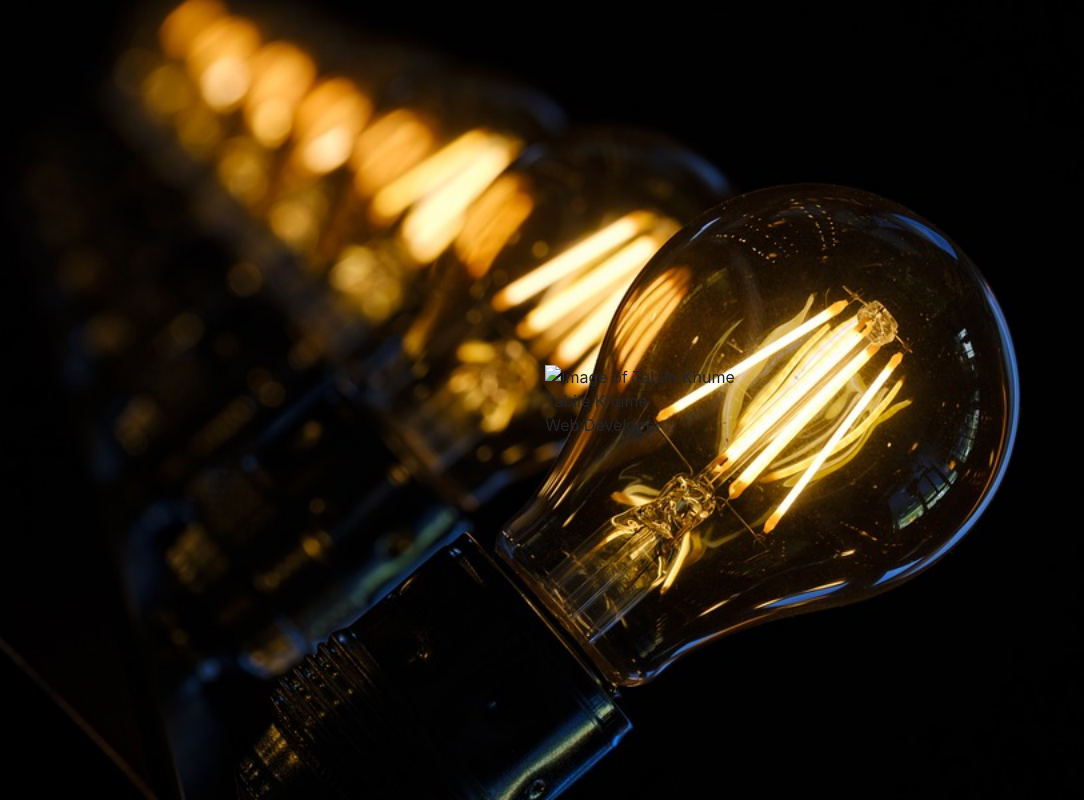
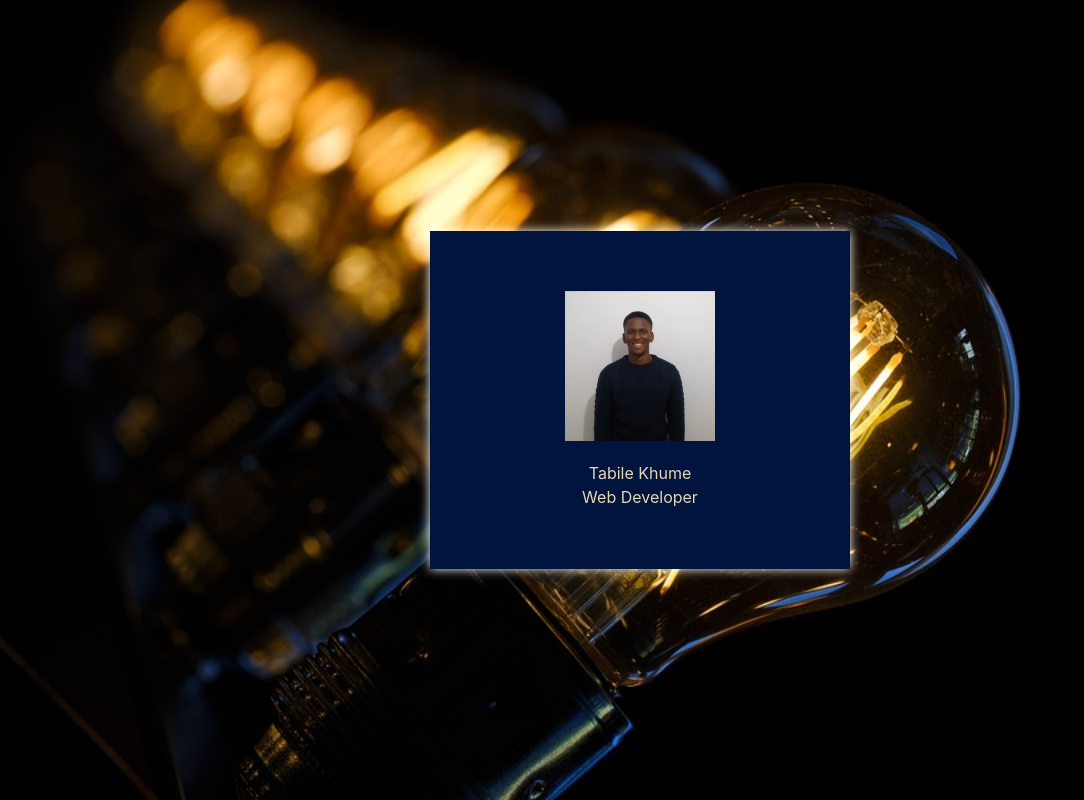
Before and after one commit to khumet817/mycv, a plain HTML site: page index.html in a window 1280 px wide. Shown: the whole page, without its empty margins (0-1084 px from the left). Drawn offline with nearby package versions, Linux system fonts and the light colour scheme.

Commit message:
css changes, added src to profile img

```diff
--- a/css/main.css
+++ b/css/main.css
@@ -1,3 +1,4 @@
+/* START: Base Styles */
 * {
     margin: 0 auto;
     padding: 0;
@@ -14,3 +15,31 @@ body {
     align-items: center;
     justify-content: center;
 }
+
+/* END */
+
+/* START: Card Styles */
+.profile-card {
+    width: 420px;
+    padding: 60px 40px;
+    background: #00143D;
+    color: #e3d7b5;
+    overflow: hidden;
+    text-align: center;
+    position: relative;
+    box-shadow: 0 0 10px #ffffff;
+}
+
+.pic {
+    width: 150px;
+    height: 150px;
+    margin: auto;
+    margin-bottom: 20px;
+}
+
+.pic img {
+    width: 100%;
+    height: 100%;
+}
+
+/* END */
--- a/index.html
+++ b/index.html
@@ -21,7 +21,7 @@
     <main class="profile-card">
         <!-- Profile Image -->
         <section class="pic">
-            <img src="" alt="Image of Tabile Khume">
+            <img src="img/InShot_20200609_205833493.jpg" alt="Image of Tabile Khume">
         </section>
 
         <!-- Card Text -->
```
